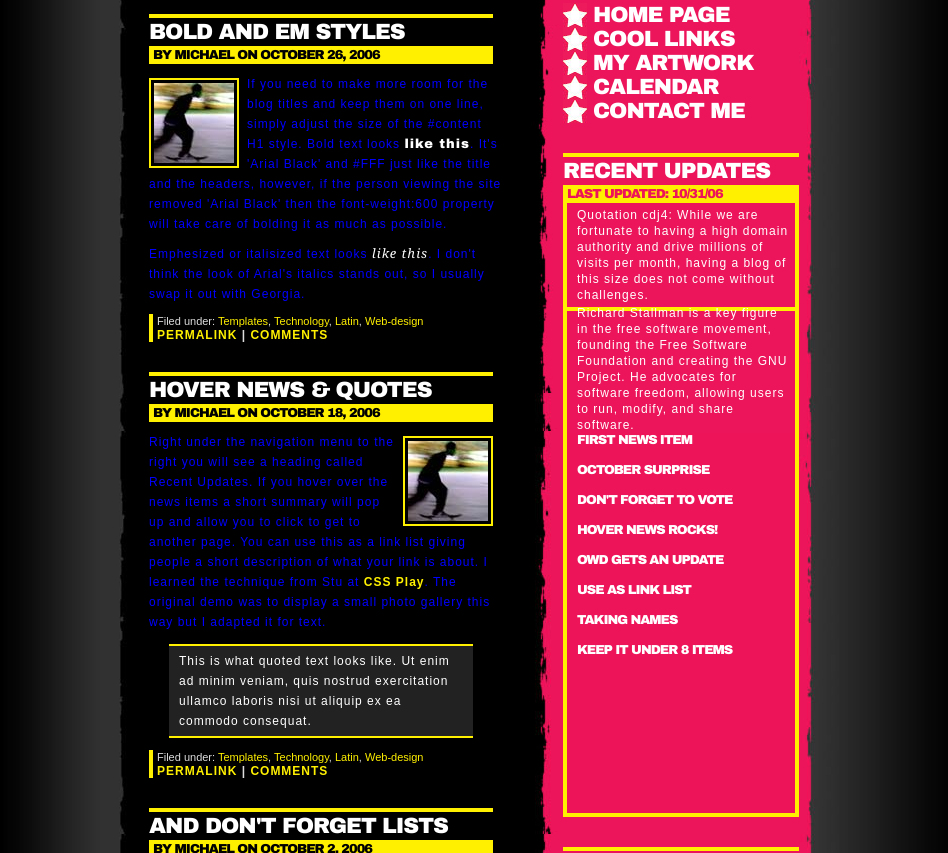
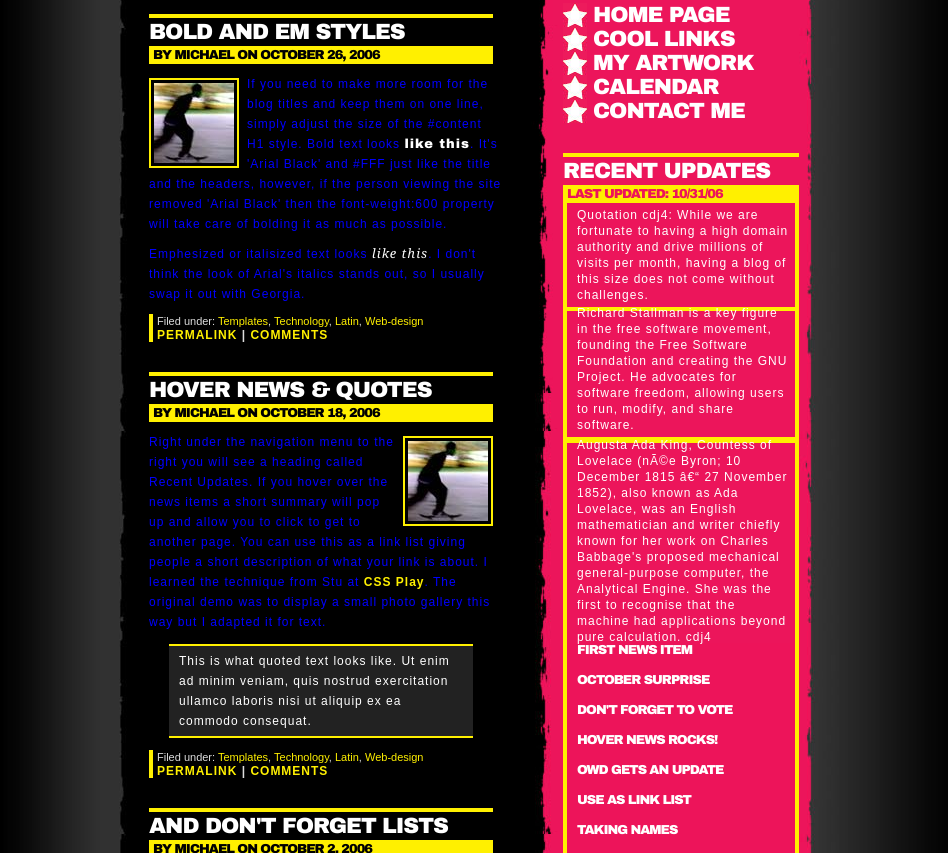
Before and after one commit to JohnCastro04/team-hmcdj4, a plain HTML site: page freestyle/index.html in a window 1280 px wide. Shown: the part 375-1228 px from the top of the page, without its empty margins (161-1109 px from the left). Drawn offline with Linux system fonts and the light colour scheme.

Commit message:
Nuevo párrafo sobre Ada Lovelace cdj4

```diff
--- a/freestyle/index.html
+++ b/freestyle/index.html
@@ -59,6 +59,7 @@
 		<h3>last updated: 10/31/06</h3>
 		<p>Quotation cdj4: While we are fortunate to having a high domain authority and drive millions of visits per month, having a blog of this size does not come without challenges.  </p>
 		<p> Richard Stallman is a key figure in the free software movement, founding the Free Software Foundation and creating the GNU Project. He advocates for software freedom, allowing users to run, modify, and share software.<p/>
+		<p> Augusta Ada King, Countess of Lovelace (née Byron; 10 December 1815 – 27 November 1852), also known as Ada Lovelace, was an English mathematician and writer chiefly known for her work on Charles Babbage's proposed mechanical general-purpose computer, the Analytical Engine. She was the first to recognise that the machine had applications beyond pure calculation. cdj4</p>
 		<ul id="gallery">
 			<li><a href="#"><b>First news item</b><br /><span class="spacer">&nbsp;</span><br />
 				<span>Lorem ipsum dolor sit amet, consectetur adipisicing elit, sed do eiusmod tempor incididunt ut labore et dolore magna aliqua. Ut enim ad minim veniam, quis nostrud exercitation ullamco laboris nisi ut aliquip ex ea commodo consequat. <i>Read More...</i></span></a></li>
```
